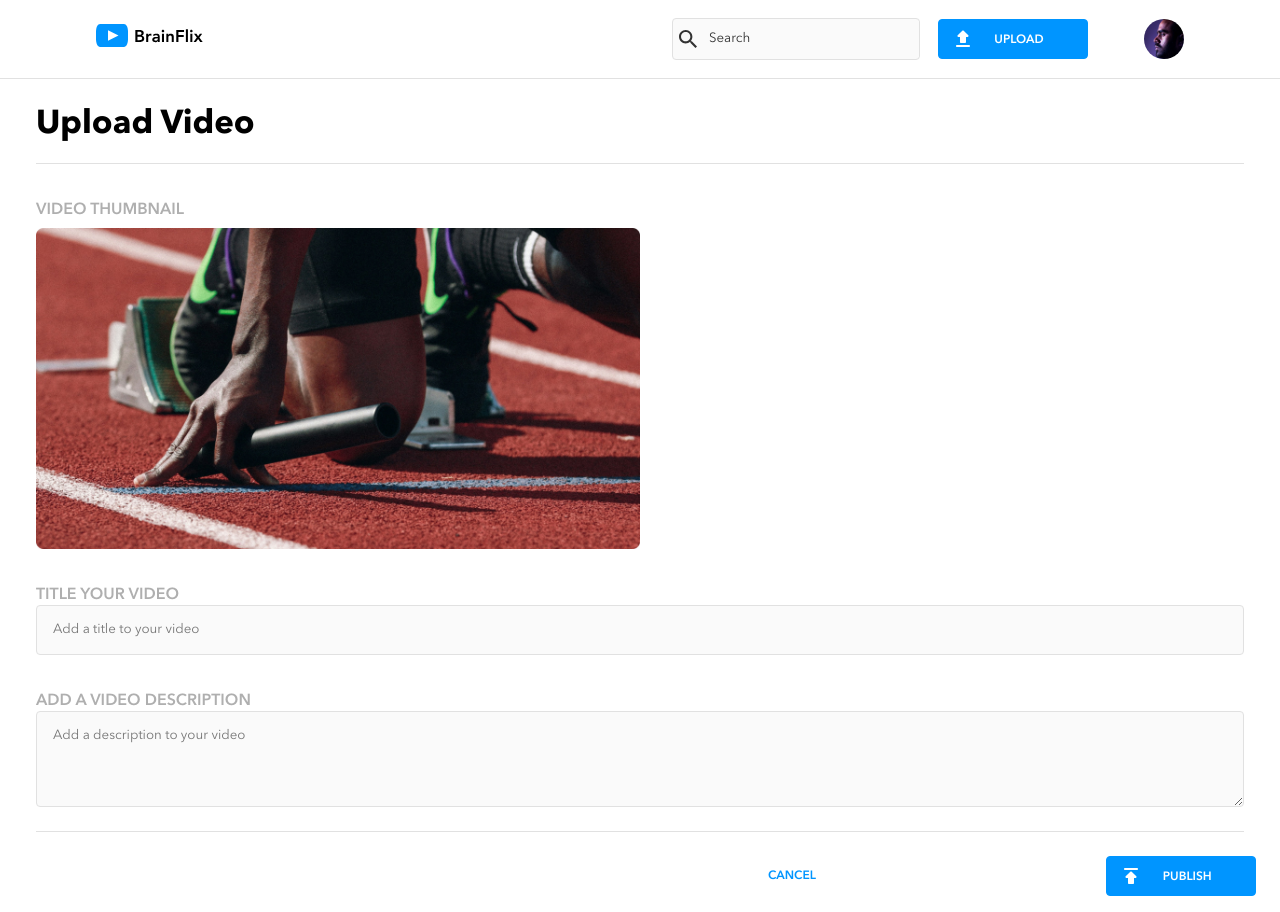
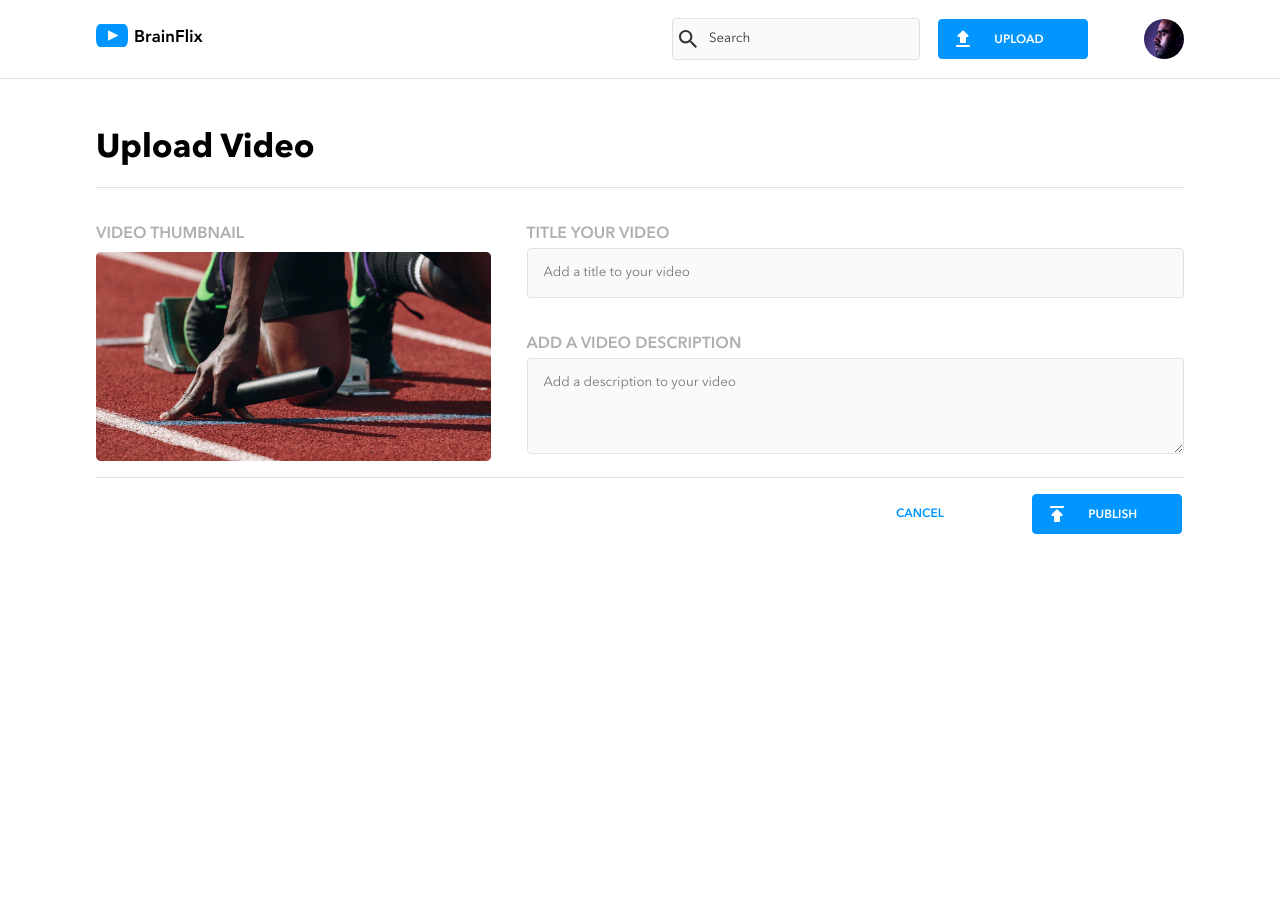
Before and after one commit to mcneilr2/robyn-mcneil-brainflix, a React (Vite) app: page /upload in a window 1280 px wide. After the commit the page ends 800 px from the top, so only its background shows below. Built offline with nearby package versions, Linux system fonts and the light colour scheme.

Commit message:
update page desktop styling complete

```diff
--- a/src/pages/UploadPage/UploadPage.jsx
+++ b/src/pages/UploadPage/UploadPage.jsx
@@ -12,9 +12,9 @@ function UploadPage() {
   return (
     <>
     <section className = "upload-video">
+    <h1 className = "upload-video__title">Upload Video</h1>
       <form className = "upload-video__form">
-        <h1 className = "upload-video__title">Upload Video</h1>
-        <label className="upload-video__label">
+        <label className="upload-video__label" id="upload-video__thumbnail-image">
           VIDEO THUMBNAIL
           <img
           className="upload-video__thumbnail"
@@ -22,6 +22,7 @@ function UploadPage() {
           alt="views icon"
           />
         </label>
+        <div className = "upload-video__inputs-section">
           <label className="upload-video__label">
             TITLE YOUR VIDEO
             <input className="upload-video__title-input" placeholder="Add a title to your video" />
@@ -30,6 +31,7 @@ function UploadPage() {
             ADD A VIDEO DESCRIPTION
             <textarea className="upload-video__description-input" type="textarea" placeholder = "Add a description to your video"></textarea>
           </label>
+        </div>
       </form>
           <div className="upload-video__button-section">
             <Button linkPath="/" section="upload" text="PUBLISH" />
--- a/src/pages/UploadPage/UploadPage.scss
+++ b/src/pages/UploadPage/UploadPage.scss
@@ -9,7 +9,27 @@
             width: 50%;
             padding-top: .5rem;
         }
+        @include desktop {
+            width: 100%;
+            height: auto;
+        }
     }
+}
+
+#upload-video__thumbnail-image {
+    @include desktop {
+        width: 60%;
+        padding-bottom: $mobile-padding-between-components;
+    }
+}
+
+.upload-video__inputs-section{
+    @include desktop{
+        width: 100%;
+        margin: 0rem 0rem 0rem $large-padding-between-components;
+        @include flexy-box-align(column, left, start);
+    }
+
 }
 
 .upload__PUBLISH-container {
@@ -22,15 +42,17 @@
 }
 
 .upload-video__cancel-link {
-    font-size: 1rem;
-    font-weight: 600;
     color: $brainflix-blue;
     padding: $mobile-padding-between-components 0rem;
     @include tablet {
+        font-size: 1rem;
+        font-weight: 600;
         position: absolute;
         left: 60%;
         @include font-styling(.75rem, 600, 1.25rem);
-
+    }
+    @include desktop {
+        left: 70%;
     }
 }
 
@@ -39,7 +61,10 @@
     padding: $mobile-padding-before-headline $mobile-padding-between-components $mobile-padding-after-headline $mobile-padding-between-components;
     border-top: .0625rem solid $mercury;
     @include tablet {
-        padding: $mobile-padding-before-headline $large-padding-between-components $mobile-padding-after-headline $large-padding-between-components;
+        padding: $large-padding-before-headline $large-padding-between-components $large-padding-after-headline $large-padding-between-components;
+    }
+    @include desktop {
+        padding: $large-padding-before-headline $desktop-padding;
     }
     &__title {
         padding-bottom: $mobile-padding-after-headline;
@@ -69,6 +94,7 @@
               min-height: 0rem;
               height: auto;
               padding: 1rem;
+              margin-top: .25rem;
           }
           &:focus {
             border: .125rem solid $brainflix-blue;
@@ -82,9 +108,16 @@
         &__description-input {
             height: 5rem;
             @include tablet {
-                height: 6rem;
+                height: $desktop-padding;
             }
         }
+    &__form {
+        @include desktop {
+            @include flexy-box-align(row, start, left);
+            border-bottom: 1px solid $mercury;
+            margin-bottom: $mobile-padding-between-components;
+        }
+    }
 }
 
 .upload-video__label--border-bottom {
@@ -92,7 +125,11 @@
         border-bottom: .0625rem solid $mercury;
         margin-bottom: 1.5rem;
         padding-bottom: 1.5rem;
-
+    @include desktop {
+        border: none;
+        margin-bottom: 0rem;
+        padding-bottom: 0rem;;
+    }
     }
 
 }
@@ -102,4 +139,7 @@
         @include flexy-box-align(row, center, right);
         width: 103%;
     }
+    @include desktop {
+        width: 102%;
+    }
 }
```
Lines whose indentation alone changed are shown as unchanged.
